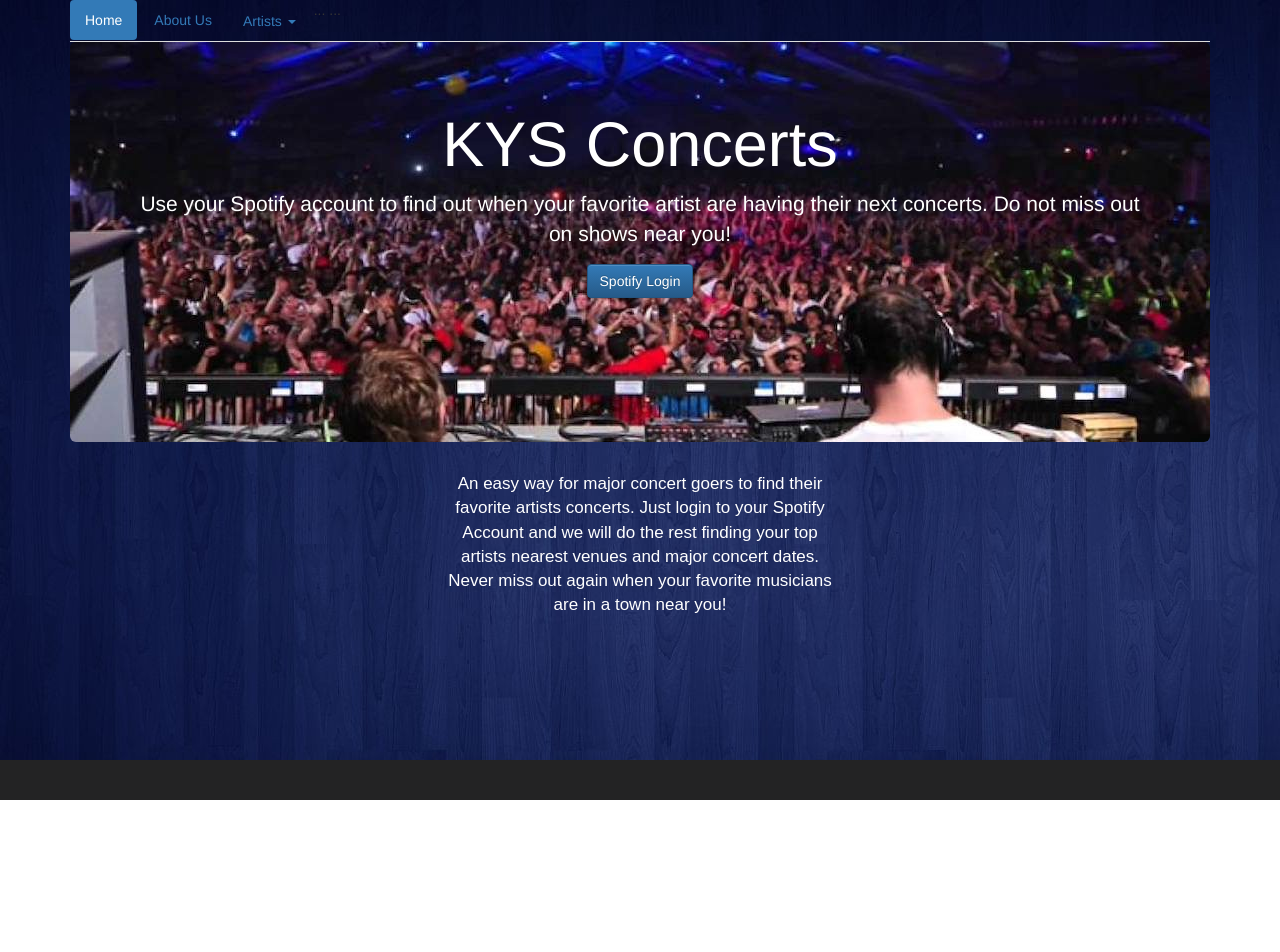
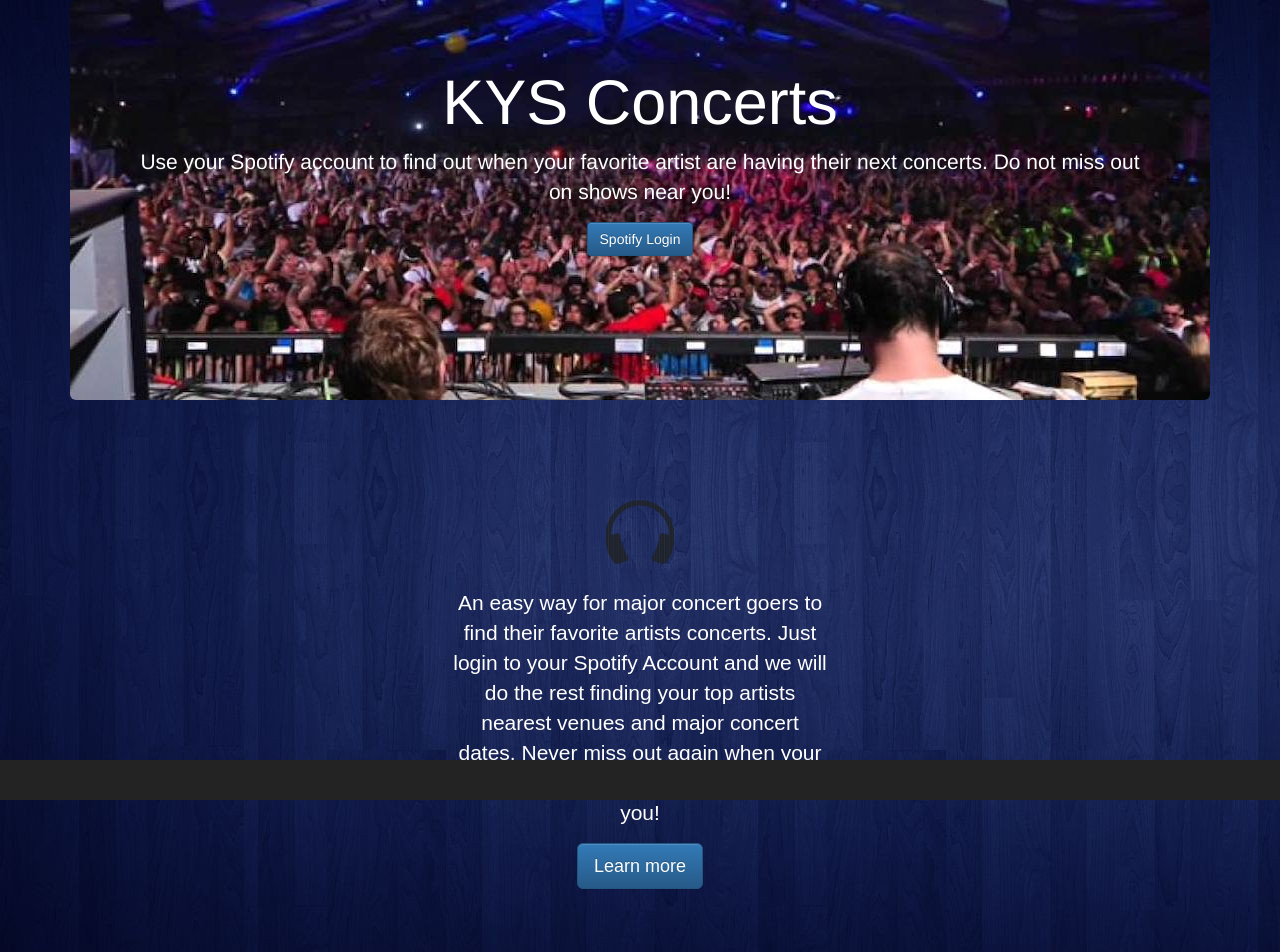
Before and after one commit to nahumcoding/KYS-GIT, a plain HTML site: page index.html in a window 1280 px wide. Before the commit the page ends 800 px from the top, so only its background shows below. Drawn offline with nearby package versions, Linux system fonts and the light colour scheme; a web font is replaced by a local one.

Commit message:
added button

```diff
--- a/assets/css/style.css
+++ b/assets/css/style.css
@@ -2,7 +2,7 @@
     background-image: url("../images/background.jpg");
 }
 
-.jumbotron {
+#KYS {
     background-image: url("../images/cover.jpg");
     color: white;
     height: 400px;
@@ -29,17 +29,17 @@
     float: right;
 }
 
-.info {
+#info {
+    background-color: transparent;
     color: white;
     text-align: center;
-    width: 400px;
     margin: auto;
     font-family: 'Hammersmith One', sans-serif;
     font-size: 17px;
+    width: 500px;
 }
 
-.foot
-{
+.foot {
   position: fixed;
   left: 0;
   bottom: 0;
@@ -51,3 +51,12 @@
   font-size: 15px;
   font-weight: bold;
 }
+
+.nav-tabs {
+    border: none;
+}
+
+#infoPic {
+    padding: 10px;
+    margin: 10px;
+}
--- a/index.html
+++ b/index.html
@@ -23,29 +23,7 @@
 
 <body>
 	<div class="container">
-		<ul class="nav nav-pills">
-			<li role="presentation" class="active"><a href="#">Home</a></li>
-			<li role="presentation"><a href="#">About Us</a></li>
-		</ul>
-		<form class="navbar-form navbar-right" role="search">
-			<div class="form-group"></div>
-		</form>
-		<ul class="nav nav-tabs">
-			...
-			<li role="presentation" class="dropdown">
-			  <a class="dropdown-toggle" data-toggle="dropdown" href="#" role="button" aria-haspopup="true" aria-expanded="false">
-				Artists <span class="caret"></span>
-			  </a>
-			  <ul class="dropdown-menu">
-				...
-			  </ul>
-			</li>
-			...
-		  </ul>
-	</div>
-
-	<div class="container">
-		<div class="jumbotron">
+		<div class="jumbotron" id="KYS">
 			<h1 class="start">KYS Concerts</h1>
 			<p class="instructions">Use your Spotify account to find out when your favorite artist are having their next concerts. Do not miss out on shows near you!</p>
 			<div class="col-md-12 text-center">
@@ -55,7 +33,11 @@
 	</div>
 
 	<div class="container">
-		<p class="info">An easy way for major concert goers to find their favorite artists concerts. Just login to your Spotify Account and we will do the rest finding your top artists nearest venues and major concert dates. Never miss out again when your favorite musicians are in a town near you!</p>
+		<div class="jumbotron" id="info">
+			<div id=infoPic><img src="assets/images/Headphones.png" alt="headphones" style="width:70px;height:70px;"></div>
+			<p>An easy way for major concert goers to find their favorite artists concerts. Just login to your Spotify Account and we will do the rest finding your top artists nearest venues and major concert dates. Never miss out again when your favorite musicians are in a town near you!</p>
+			<p><a class="btn btn-primary btn-lg" href="#" role="button">Learn more</a></p>
+		</div>
 	</div>
 
 	<div class="foot">
```
